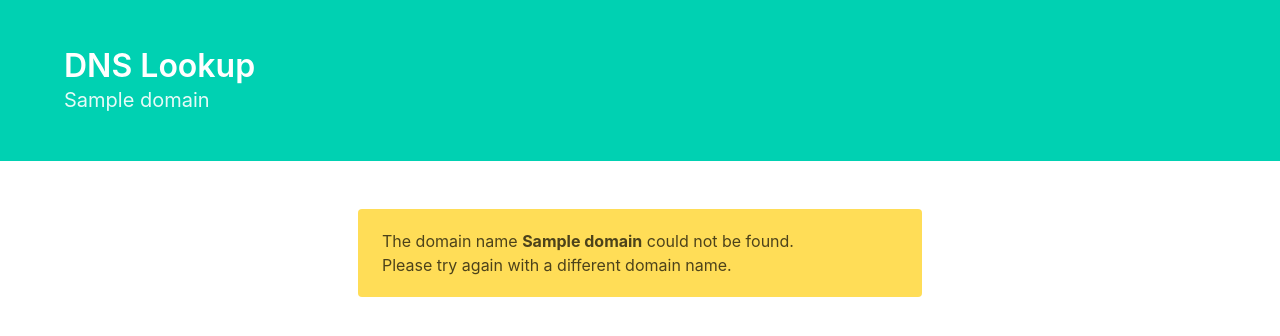
After one commit to djw4/dns-lookup, a Flask app: template templates/nxdomain.html in a window 1280 px wide. The commit adds this page. Shown: the top 336 px of the page. Run offline with Flask 2, Linux system fonts and the light colour scheme; the template is opened without the code that fills it: most values are stand-ins (such as "Sample title", 1, 10 or a date in 2020); some libraries are stand-ins or nearby versions.

Commit message:
added exception handling for nxdomains

```diff
--- a/app.py
+++ b/app.py
@@ -18,22 +18,27 @@ def index():
 
 @app.route("/lookup", methods=['POST', 'GET'])
 def lookup():
+    result_A_all = []
+
     if request.method == 'POST':
         domain          = request.form['domain']
-        result_A        = my_functions.dig_record(domain, 'A')
+
+        try:
+            result_A = my_functions.dig_record(domain, 'A')
+        except:
+            result_A = None
+
+        #result_A        = my_functions.dig_record(domain, 'A')
         result_NS       = my_functions.dig_record(domain, 'NS')
         result_TXT      = my_functions.dig_record(domain, 'TXT')
         result_MX       = my_functions.dig_record(domain, 'MX')
 
-
-        result_A_all = []
-        if result_A != None:
+        if result_A is not 'null':
             for item in result_A:
                 output_dict = {}
                 ip_location     = my_functions.whois_ip(item)
-                if type(item) != None:
+                if item is not 'null':
                     result_A_IP_country = ip_location.get("country", {}).get("names", {}).get("en", {})
-
 
                 w = IPWhois(item)
                 results = w.lookup_rdap(depth=1)
@@ -46,15 +51,16 @@ def lookup():
                 output_dict["ip_asn"]       = result_A_IP_asn
                 result_A_all.append(output_dict)
 
-
-        return render_template('lookup.html',
-            domain = domain,
-            return_A_all = result_A_all,
-            return_MX = result_MX,
-            return_NS = result_NS,
-            return_TXT = result_TXT)
-            #return_A_IP_country = result_A_IP_country,
-            #return_A_IP_name = result_A_IP_name)
+            return render_template('lookup.html',
+                domain = domain,
+                return_A_all = result_A_all,
+                return_MX = result_MX,
+                return_NS = result_NS,
+                return_TXT = result_TXT)
+                #return_A_IP_country = result_A_IP_country,
+                #return_A_IP_name = result_A_IP_name)
+        else:
+            return render_template('nxdomain.html', domain = domain)
 
     else:
         domain = 'null'
--- a/templates/index.html
+++ b/templates/index.html
@@ -7,6 +7,10 @@
 <div class="columns">
     <div class="column"></div>
     <div class="column one-third">
+        <div class="notification is-info">
+            Please search for a domain name using the box below.<br>
+            Currently sub-domains (ie. www.example.com or staging.example.com are not supported).
+        </div>
         <form action="{{ url_for('lookup') }}" method="POST">
             <div class="field">
               <p class="control has-icons-left has-icons-right">
--- /dev/null
+++ b/templates/nxdomain.html
@@ -0,0 +1,18 @@
+{% extends "layout.html" %}
+{% block title %}DNS Lookup - Not Found{% endblock %}
+{% block head %}
+  {{ super() }}
+{% endblock %}
+{% block content %}
+<div class="container">
+    <div class="columns is-mobile">
+      <div class="column is-half is-offset-one-quarter">
+            <div class="notification is-warning">
+                The domain name <strong>{{ domain }}</strong> could not be found.<br>
+                Please try again with a different domain name.
+            </div>
+      </div>
+    </div>
+</div>
+
+{% endblock %}
```
Also changed, not shown: templates/lookup.html (+1 -7 lines).
